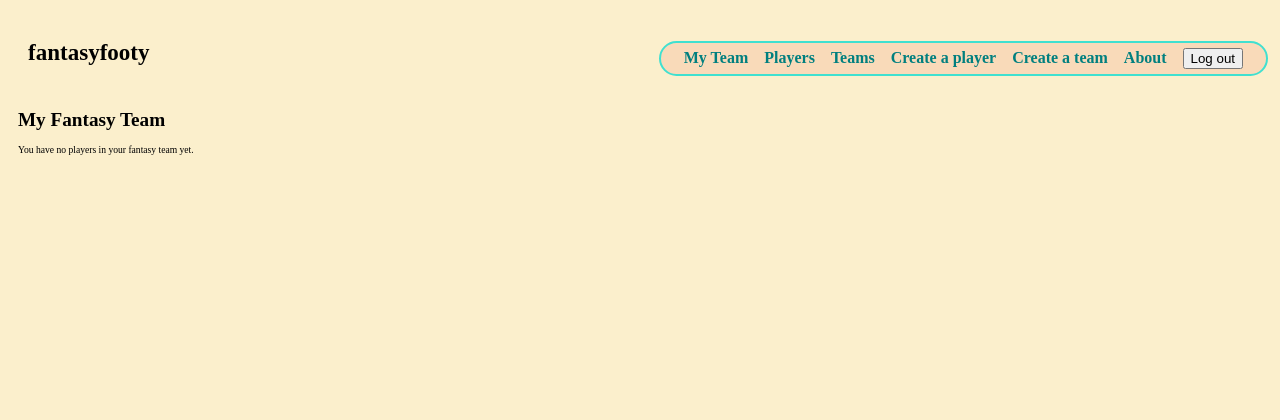
After one commit to willbryanta/fantasyfooty, a Django app: page /my-team/ in a window 1280 px wide. The commit adds this page. Shown: the top 420 px of the page. Run offline with Django 5.2, Linux system fonts and the light colour scheme; the visitor is signed in with stand-in values (Sample User, id 1); data comes from the database, SQL or seed files in the repository; data that the repository does not hold is empty.

Commit message:
add: added fantasy team view

```diff
--- a/main_app/templates/base.html
+++ b/main_app/templates/base.html
@@ -18,15 +18,16 @@
   </head>
   <body>
     <header>
-      <div>
-        <a href="/">
-          <img src="" alt="" height="" width="" />
-        </a>
+      <div class="logo-container">
+        <h2>fantasyfooty</h2>
+        <div class="nfl-container">
+          <img src="" alt="" width="200px" length="auto" />
+        </div>
       </div>
       <nav>
         <ul>
           {% if user.is_authenticated %}
-          <li><a href="{% url 'player-list' %}">My Team</a></li>
+          <li><a href="{% url 'my-team' %}">My Team</a></li>
           <li><a href="{% url 'player-list' %}">Players</a></li>
           <li><a href="{% url 'team-list' %}">Teams</a></li>
           <li><a href="{% url 'create-player' %}">Create a player</a></li>
--- /dev/null
+++ b/main_app/templates/team/team_list.html
@@ -0,0 +1,25 @@
+{% extends 'base.html' %} {% block content %}
+<h1>My Fantasy Team</h1>
+
+<section class="card-container">
+  {% for player in players %}
+  <div class="card">
+    <div class="card-content">
+      <div class="card-img-container">
+        <img
+          src="{{ player.headshotURL }}"
+          alt="{{ player.name }}"
+          width="200px"
+        />
+      </div>
+      <h2 class="card-title">{{ player.name }}</h2>
+      <p>Position: {{ player.position }}</p>
+      <p>Team: {{ player.team.name }}</p>
+      <p>Age: {{ player.age }}</p>
+    </div>
+  </div>
+  {% empty %}
+  <p>You have no players in your fantasy team yet.</p>
+  {% endfor %}
+</section>
+{% endblock %}
--- a/main_app/urls.py
+++ b/main_app/urls.py
@@ -9,6 +9,7 @@ urlpatterns = [
     path('players/create/', views.CreatePlayer.as_view(), name='create-player'),
     path('players/<int:pk>/update/', views.PlayerUpdate.as_view(), name='player-update'),
     path('players/<int:pk>/delete/', views.PlayerDelete.as_view(), name='player-delete'),
+    path('my-team/', views.my_team_list, name='my-team'),
     path('teams/create/', views.TeamCreate.as_view(), name='create-team'),
     path('teams/<int:pk>/', views.TeamDetail.as_view(), name='team-detail'),
     path('teams/', views.TeamList.as_view(), name='team-list'),
--- a/main_app/views.py
+++ b/main_app/views.py
@@ -70,8 +70,14 @@ def add_player_to_fantasy_team(req, player_id):
     fantasy_team, created = FantasyTeam.objects.get_or_create(user=req.user)
     if player not in fantasy_team.players.all():
         fantasy_team.players.add(player)
-        return render(req, 'team/team.html',{"fantasy_team": fantasy_team.players })
-    return render(req, 'team/team.html',{"fantasy_team": fantasy_team.players})
+        return render(req, 'team/team_list.html',{"fantasy_team": fantasy_team.players })
+    return render(req, 'team/team_list.html',{"fantasy_team": fantasy_team.players})
+
+@login_required
+def my_team_list(req):
+    fantasy_team, created = FantasyTeam.objects.get_or_create(user=req.user)
+    players = fantasy_team.players.all()
+    return render(req, 'team/team_list.html', {'players': players })
 
 #SECTION: signup
 def signup(req):
```
Also changed, not shown: main_app/templates/team/team.html (deleted, +0 -25 lines).
